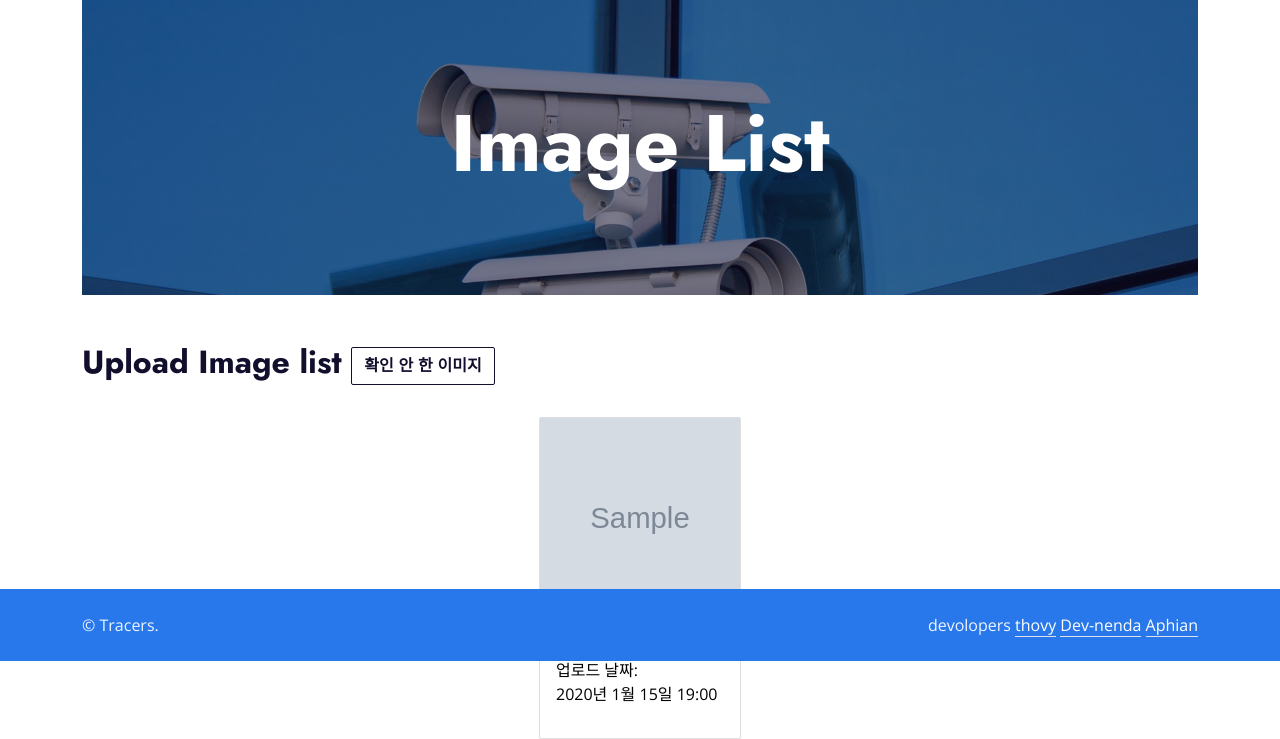
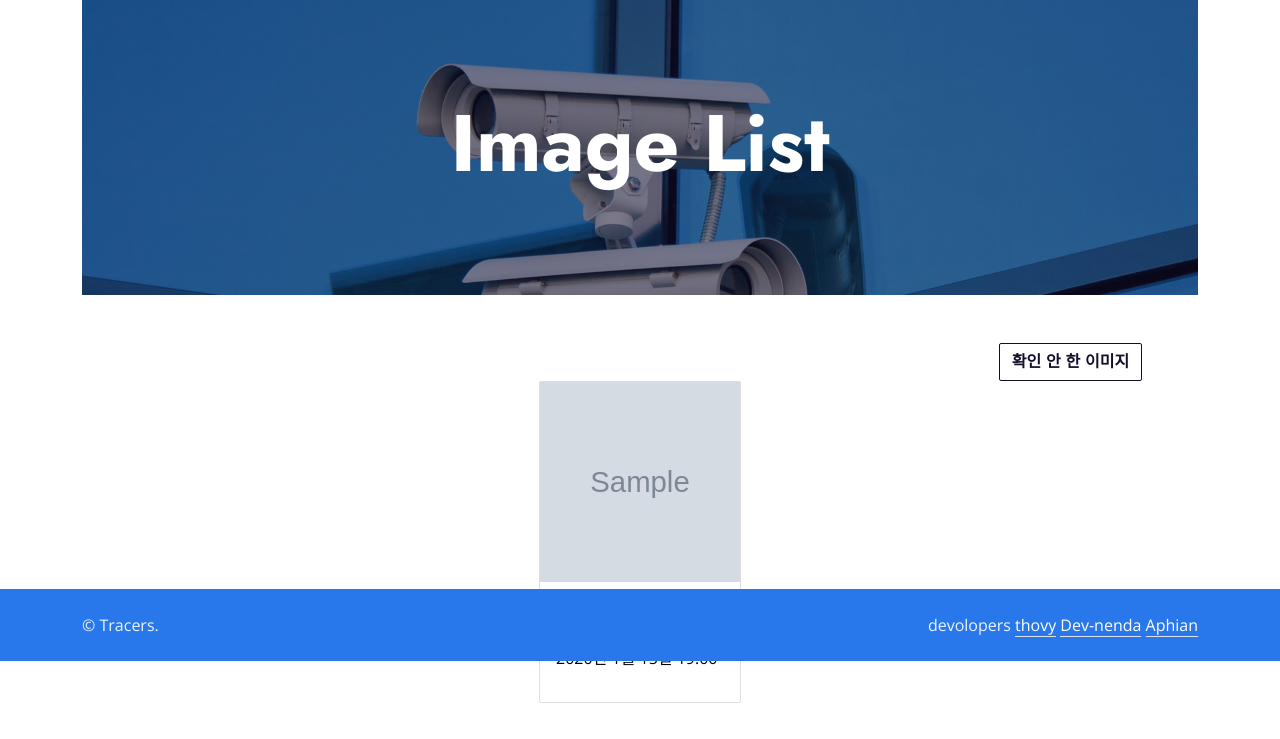
Before and after one commit to violation-tracers/violation_tracers, a Django app: page /image/list/ in a window 1280 px wide. Shown: the part 139-878 px from the top of the page. After the commit the page ends 842 px from the top, so only its background shows below. Run offline with Django 4.2, Linux system fonts and the light colour scheme; a user stored in the database is signed in; tables that the repository leaves empty hold one stand-in row (values such as "Sample post"); grey boxes marked "Sample" are stand-in pictures; some libraries are stand-ins or nearby versions.

Commit message:
feat: 이미지 업로드 버튼 추가
- 버튼 오른쪽 정렬

```diff
--- a/detect/templates/image/image_list.html
+++ b/detect/templates/image/image_list.html
@@ -21,11 +21,12 @@
         </div>
     </div>
 </div>
-<div style="margin-top: 2rem; margin-bottom: 2rem;">
-    <h2>
-        Upload Image list
-        <button id="filterButton" data-filtered="false" Class="btn btn-outline-dark">확인 안 한 이미지</button>
-    </h2>
+{% comment %} div style을 오른쪽 정렬 {% endcomment %}
+<div style="width: 90%; margin: 0 auto; text-align: right;">
+    {% if user.groups.all.0.name == 'reporter' %}
+        <a href="{% url "image:upload_image" %}" class="btn btn-outline-dark">이미지 업로드</a>
+    {% endif %}
+    <button id="filterButton" data-filtered="false" Class="btn btn-outline-dark">확인 안 한 이미지</button>
 </div>
 <div style="width: 90%; margin: 0 auto;">
 {% comment %} <div style="margin-bottom: 2rem;">
```
